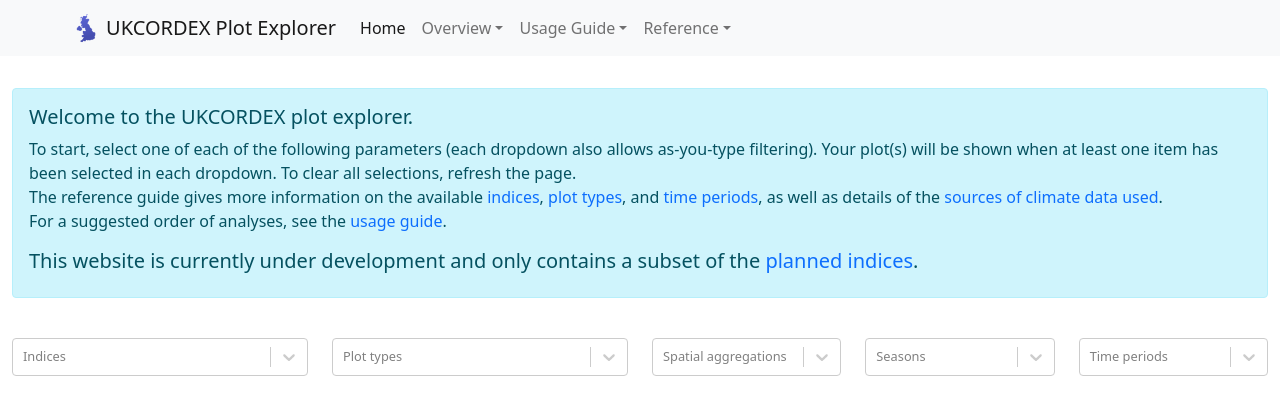
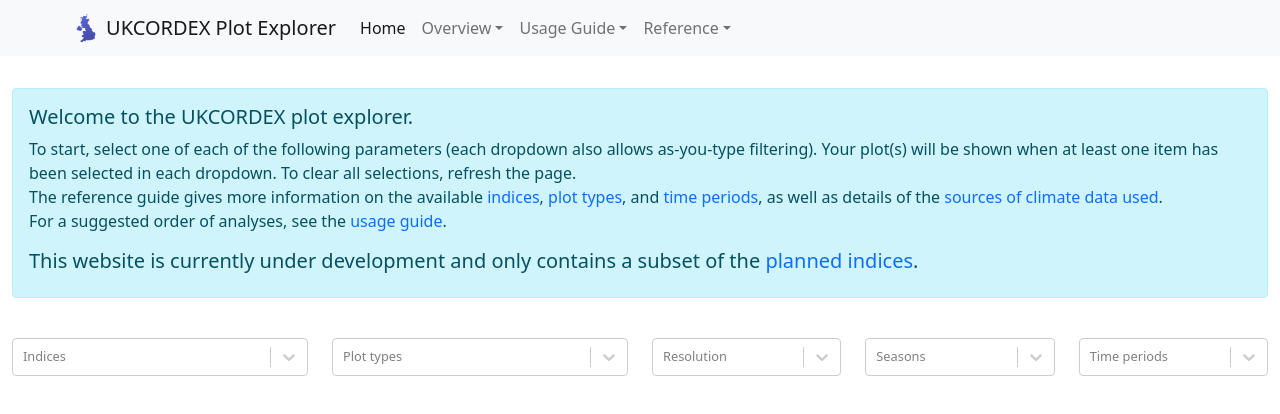
Before and after one commit to UCL/UKCORDEX-plot-explorer-dev, a React (Create React App) app: page / in a window 1280 px wide. Shown: the top 414 px of the page. Built offline with nearby package versions, Linux system fonts and the light colour scheme.

Commit message:
Change 'spatial aggregations' to 'resolution'

```diff
--- a/src/components/OptionsRow.js
+++ b/src/components/OptionsRow.js
@@ -80,7 +80,7 @@ function OptionsRow({
         <Select
           options={regionOptionsContents}
           onChange={setRegion}
-          placeholder="Spatial aggregations"
+          placeholder="Resolution"
           isClearable={false}
           isMulti
           className="plotdropdown"
```
